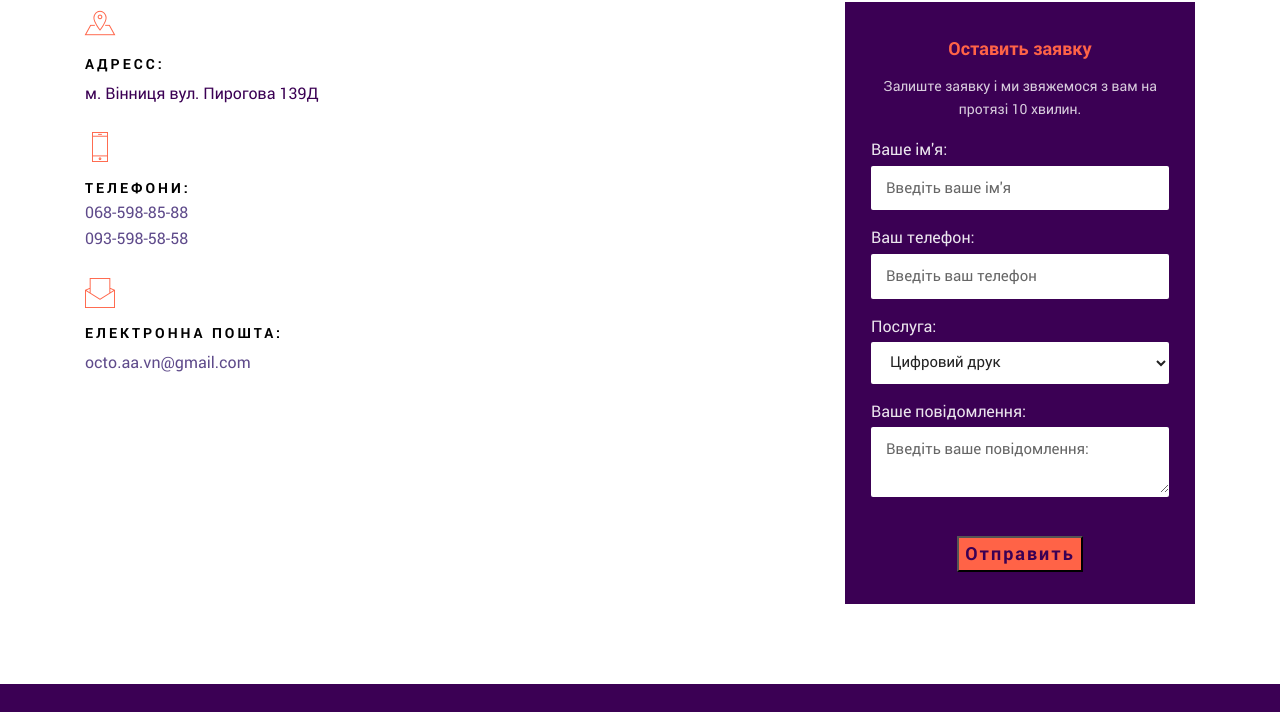
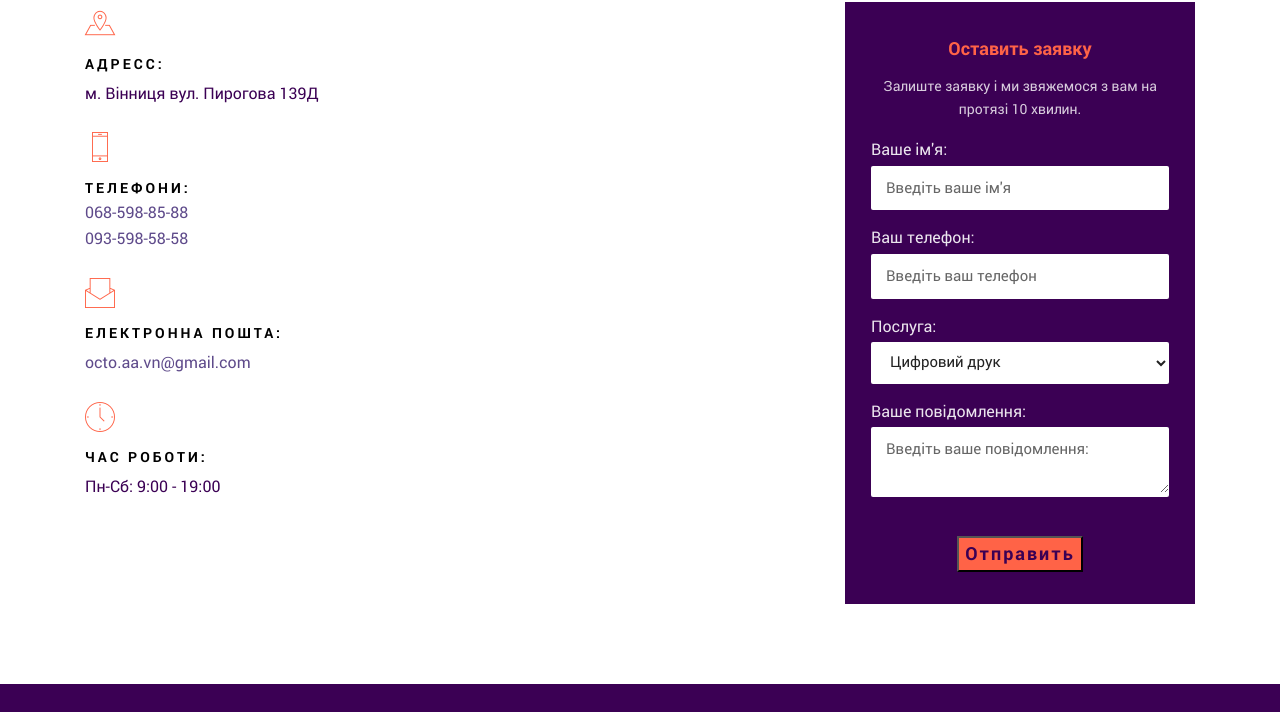
Before and after one commit to alexgold1994/octo, a plain HTML site: page index.html in a window 1280 px wide. Shown: the part 4376-5088 px from the top of the page. Drawn offline with Linux system fonts and the light colour scheme.

Commit message:
work time

```diff
--- a/index.html
+++ b/index.html
@@ -1097,6 +1097,11 @@
 										<a href="mailto:octo.aa.vn@gmail.com" target="blank"> octo.aa.vn@gmail.com</a>
 									</p>
 								</div>
+								<div class="contact_box">
+										<div class="contact_icon icon-basic-clock"></div>
+										<h3>Час роботи:</h3>
+										<p>Пн-Сб: 9:00 - 19:00</p>
+									</div>
 							</div>
 							<div class="col-lg-4 col-xl-4 col-md-6 col-sm-12">
 
```
